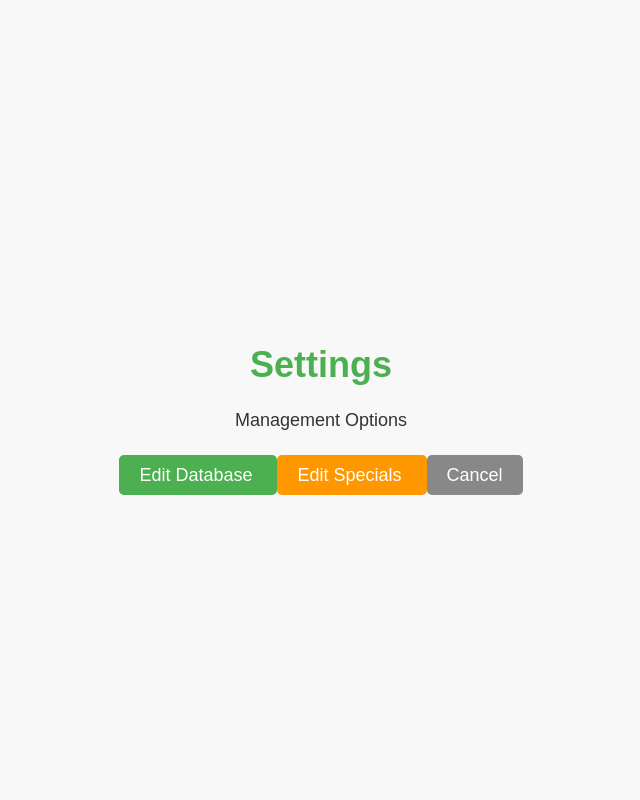
After one commit to DavidMajomi/Beer-co, a PHP site: page /settings.php in a window 1280 px wide. The commit adds this page. Shown: the whole page, without its empty margins (319-959 px from the left). Run offline with PHP 8.4, Linux system fonts and the light colour scheme.

Commit message:
settings
added settings page after logging in

```diff
--- a/login.php
+++ b/login.php
@@ -33,7 +33,7 @@ if ($_SERVER["REQUEST_METHOD"] == "POST") {
             // Successful login, store user data in session
             $_SESSION['username'] = $username;
             // Redirect to a protected page (e.g., dashboard)
-            header("Location: index.php");
+            header("Location: settings.php");
             exit;
         } else {
             $errorMessage = "Invalid user!";
--- /dev/null
+++ b/settings.php
@@ -0,0 +1,95 @@
+<?php
+// Include any necessary files (e.g., header, navigation) or start the session
+// session_start();
+// include('header.php'); // For including a header if necessary
+?>
+
+<!DOCTYPE html>
+<html lang="en">
+<head>
+    <meta charset="UTF-8">
+    <meta name="viewport" content="width=device-width, initial-scale=1.0">
+    <title>Settings</title>
+    <style>
+        body {
+            font-family: Arial, sans-serif;
+            background-color: #f8f8f8;
+            color: #333;
+            display: flex;
+            justify-content: center;
+            align-items: center;
+            height: 100vh;
+            margin: 0;
+        }
+        .container {
+            width: 80%;
+            max-width: 500px;
+            padding: 20px;
+            text-align: center;
+        }
+        h2 {
+            color: #4CAF50;
+            font-size: 36px;
+            margin-bottom: 20px;
+        }
+        p.lead {
+            font-size: 18px;
+            color: #333;
+            line-height: 1.6;
+            margin-bottom: 30px;
+        }
+        .btn {
+            border-radius: 5px;
+            font-size: 18px;
+            text-decoration: none;
+            transition: background-color 0.3s;
+            padding: 10px 20px;
+            width: 100%;
+            margin-bottom: 15px; /* Space between buttons */
+        }
+        .btn-primary {
+            background-color: #4CAF50;
+            color: white;
+        }
+        .btn-primary:hover {
+            background-color: #45a049;
+        }
+        .btn-warning {
+            background-color: #ff9800;
+            color: white;
+        }
+        .btn-warning:hover {
+            background-color: #fb8c00;
+        }
+        .btn-secondary {
+            background-color: #888;
+            color: white;
+        }
+        .btn-secondary:hover {
+            background-color: #777;
+        }
+    </style>
+</head>
+<body>
+
+<div class="container">
+    <h2>Settings</h2>
+    <p class="lead">Management Options</p>
+
+    <div class="mt-4">
+        <!-- Edit Database Button -->
+        <a href="index.php" class="btn btn-primary btn-lg">
+            <i class="fas fa-database"></i> Edit Database
+        </a>
+
+        <!-- Edit Specials Button -->
+        <a href="edit_specials.php" class="btn btn-warning btn-lg">
+            <i class="fas fa-tag"></i> Edit Specials
+        </a>
+
+        <!-- Cancel Button -->
+        <a href="AJAX_search.php" class="btn btn-secondary btn-lg">
+            <i class="fas fa-times-circle"></i> Cancel
+        </a>
+    </div>
+</div>
```
